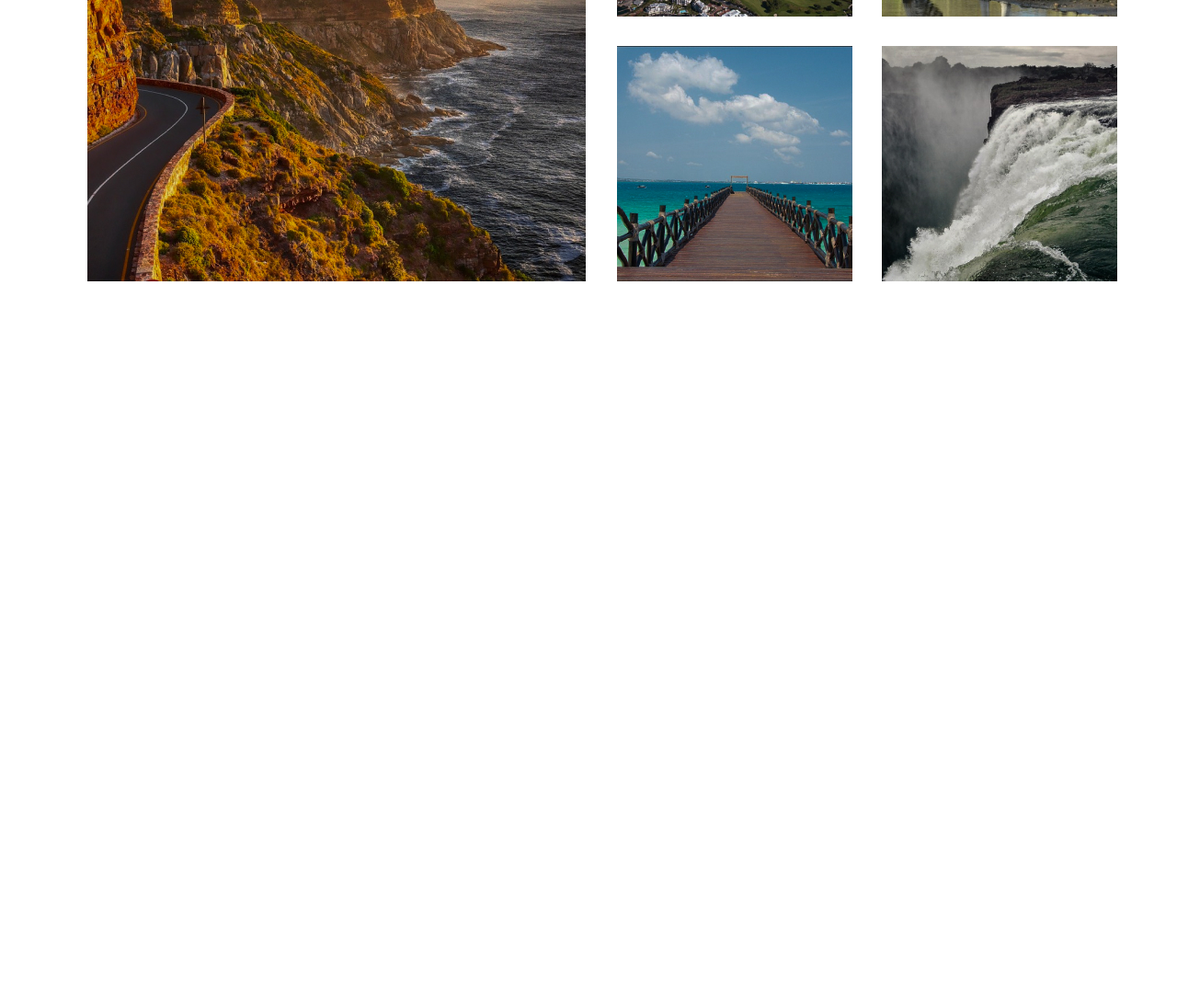
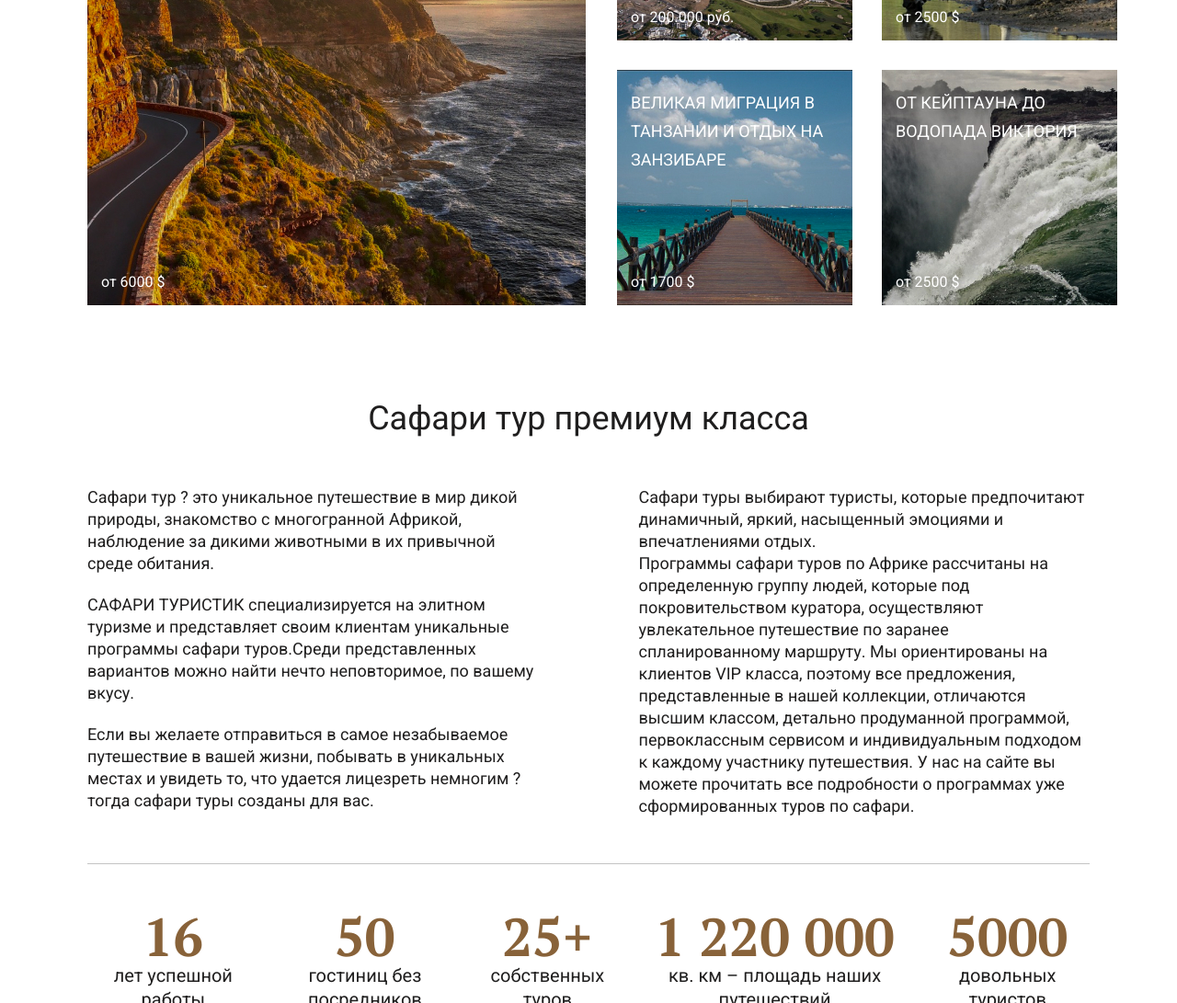
Before and after one commit to the-n01se/safari-of-afrika, a website: page app/index.html in a window 1280 px wide. Shown: the part 2937-4028 px from the top of the page at 92% size. Before the commit the page ends 3312 px from the top, so only its background shows below. Drawn offline with Linux system fonts and the light colour scheme; files whose address does not match are found by name.

Commit message:
block services was completed and about-block was done

```diff
--- a/app/index.html
+++ b/app/index.html
@@ -140,7 +140,7 @@
   </section>
   <section class="services">
     <div class="container">
-            <h4 class="services__title">Популярные предложения</h4>
+      <h4 class="services__title title">Популярные предложения</h4>
       <div class="services__inner">
         <div class="services__top">
           <div class="services__item">
@@ -159,12 +159,11 @@
             <p class="services__item-price">от 2500 $</p>
           </div>
           <div class="services__item">
-                        <img src="./images/services/south-africa.jpg" alt="services image 4"
-                            class="services__item-image">
+            <img src="./images/services/south-africa.jpg" alt="services image 4" class="services__item-image">
             <p class="services__item-title">ПУТЕШЕСТВИЕ ЧЕРЕЗ 5 СТРАН ЮЖНОЙ АФРИКИ</p>
             <p class="services__item-price">от 5000 $</p>
           </div>
-                    <div class="services__item">
+          <div class="services__item big-item">
             <img src="./images/services/tanzania.jpg" alt="services image 5" class="services__item-image">
             <p class="services__item-title">САМЫЕ ПОПУЛЯРНЫЕ САФАРИ ПАРКИ И ЗАПОВЕДНИКИ ТАНЗАНИИ</p>
             <p class="services__item-subtitle">Танзания</p>
@@ -173,7 +172,7 @@
           </div>
         </div>
         <div class="services__bottom">
-                    <div class="services__item">
+          <div class="services__item big-item">
             <img src="./images/services/adventure.jpg" alt="services image 6" class="services__item-image">
             <p class="services__item-title">ГРАНДИОЗНОЕ ПРИКЛЮЧЕНИЕ ПО 9 СТРАНАМ АФРИКИ</p>
             <p class="services__item-subtitle">ЮАР, Замбия, Намибия, Зимбабве, Ботсвана, Мозамбик, Танзания,
@@ -184,7 +183,7 @@
           <div class="services__item">
             <img src="./images/services/keyptown.jpg" alt="services image 7" class="services__item-image">
             <p class="services__item-title">ВЕЛИКОЛЕПНЫЙ КЕЙПТАУН</p>
-                        <p class="services__item-price">от 210.000 руб.</p>
+            <p class="services__item-price">от 200.000 руб.</p>
           </div>
           <div class="services__item">
             <img src="./images/services/adventure-of-south-africa.jpg" alt="services image 8"
@@ -206,6 +205,69 @@
       </div>
     </div>
   </section>
+  <section class="about">
+    <div class="container">
+      <h4 class="about__title title">Сафари тур премиум класса</h4>
+      <div class="about__content">
+        <div class="about__left_side">
+          <p class="about__left_side-text">Сафари тур ? это уникальное путешествие в мир дикой природы, знакомство с
+            многогранной Африкой, наблюдение за дикими
+            животными в их привычной среде обитания.
+          </p><br>
+          <p class="about__left_side-text"><span>САФАРИ ТУРИСТИК</span> специализируется на элитном туризме и
+            представляет
+            своим
+            клиентам уникальные программы сафари
+            туров.Среди представленных вариантов можно найти нечто неповторимое, по вашему вкусу.
+          </p>
+          <br>
+          <p class="about__left_side-text">Если вы желаете отправиться в самое незабываемое путешествие в вашей жизни,
+            побывать в уникальных местах и увидеть то,
+            что удается лицезреть немногим ? тогда сафари туры созданы для вас.</p>
+        </div>
+        <div class="about__right_side">
+          <p class="about__right_side-text">Сафари туры выбирают туристы, которые предпочитают динамичный, яркий, насыщенный
+            эмоциями и впечатлениями отдых.
+          </p>
+          <p class="about__right_side-text">Программы сафари туров по Африке рассчитаны на определенную группу людей, которые
+            под покровительством куратора,
+            осуществляют увлекательное путешествие по заранее спланированному маршруту. Мы ориентированы на клиентов VIP
+            класса,
+            поэтому все предложения, представленные в нашей коллекции, отличаются высшим классом, детально продуманной
+            программой,
+            первоклассным сервисом и индивидуальным подходом к каждому участнику путешествия. У нас на сайте вы можете
+            прочитать все
+            подробности о программах уже сформированных туров по сафари.</p>
+        </div>
+      </div>
+      <div class="about__items">
+        <div class="about__item">
+          <h6 class="about__item-title">16</h6>
+          <p class="about__item-text">лет успешной
+            работы</p>
+        </div>
+        <div class="about__item">
+          <h6 class="about__item-title">50</h6>
+          <p class="about__item-text">гостиниц без
+            посредников</p>
+        </div>
+        <div class="about__item">
+          <h6 class="about__item-title">25+</h6>
+          <p class="about__item-text">собственных
+            туров</p>
+        </div>
+        <div class="about__item">
+          <h6 class="about__item-title">1 220 000</h6>
+          <p class="about__item-text">кв. км – площадь наших
+            путешествий</p>
+        </div>
+        <div class="about__item">
+          <h6 class="about__item-title">5000</h6>
+          <p class="about__item-text">довольных туристов</p>
+        </div>
+      </div>
+    </div>
+  </section>
   <footer class="footer">
     <div class="container">
 
--- a/app/scss/style.scss
+++ b/app/scss/style.scss
@@ -89,10 +89,11 @@
   background-repeat: no-repeat;
   background-position: center;
   background-size: cover;
-  background-color: rgba($accent, 0.2);
+  background-color: $accent;
   &__inner {
     margin: 0 auto;
     display: flex;
+    justify-content: center;
     flex-wrap: wrap;
   }
   &__title {
@@ -103,7 +104,11 @@
     max-width: 271px;
     padding: 35px 21px;
   }
+  &__item-image {
+    margin: 0 auto;
+  }
   &__item-text {
+    text-align: center;
     margin-top: 15px;
     font-size: 16px;
     line-height: 21px;
@@ -183,8 +188,93 @@
   }
   &__item p {
     position: absolute;
+    line-height: 31px;
+  }
+  &__item-title {
+    font-size: 18px;
     font-weight: 500;
-    font-size: 18px;
-    line-height: 23px;
+    top: 20px;
+    max-width: 218px;
+    left: 15px;
+  }
+  &__item-price {
+    font-size: 16px;
+    bottom: 10px;
+    max-width: 218px;
+    left: 15px;
+  }
+  .big-item .services__item-title {
+    font-size: 24px;
+    max-width: 456px;
+  }
+  .big-item .services__item-subtitle {
+    font-size: 16px;
+    top: 80px;
+    left: 15px;
+  }
+  .big-item .services__item-time {
+    font-size: 16px;
+    top: 105px;
+    left: 15px;
+  }
+
+  .services__bottom .big-item .services__item-time {
+    top: 130px;
+    left: 15px;
   }
 }
+
+.about {
+  &__title {
+    color: $black;
+    margin-bottom: 50px;
+  }
+  margin-top: 100px;
+  &__content {
+    display: flex;
+    justify-content: space-between;
+    padding-bottom: 50px;
+    border-bottom: 1px solid #c4c4c4;
+  }
+  &__left_side {
+    width: 45%;
+  }
+  &__right_side {
+    width: 45%;
+  }
+  &__left_side-text {
+    font-size: 18px;
+    line-height: 24px;
+    color: $black;
+  }
+  &__left_side-text span {
+    font-weight: 500;
+    text-transform: uppercase;
+  }
+  &__right_side-text {
+    font-size: 18px;
+    line-height: 24px;
+    color: $black;
+  }
+  &__items {
+    margin-top: 50px;
+    display: flex;
+    justify-content: space-between;
+    align-items: center;
+    color: $black;
+  }
+  &__item-title {
+    text-align: center;
+    font-family: "PT Serif";
+    font-weight: bold;
+    font-size: 58px;
+    line-height: 58px;
+    color: $accent;
+  }
+  &__item-text {
+    text-align: center;
+    font-weight: 500;
+    font-size: 20px;
+    line-height: 26px;
+  }
+}
```
Also changed, not shown: app/css/style.min.css. Lines whose indentation alone changed are shown as unchanged.
